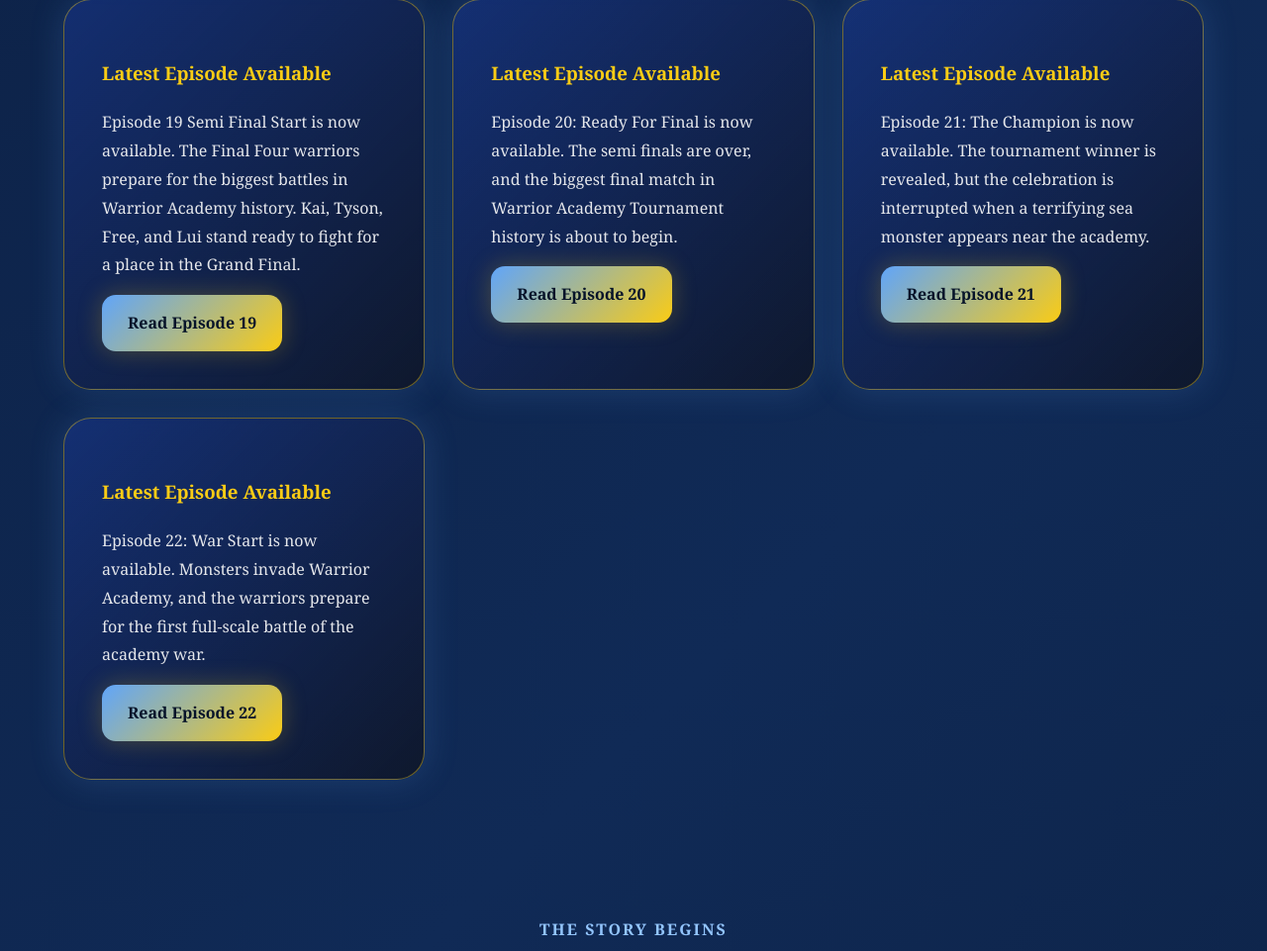
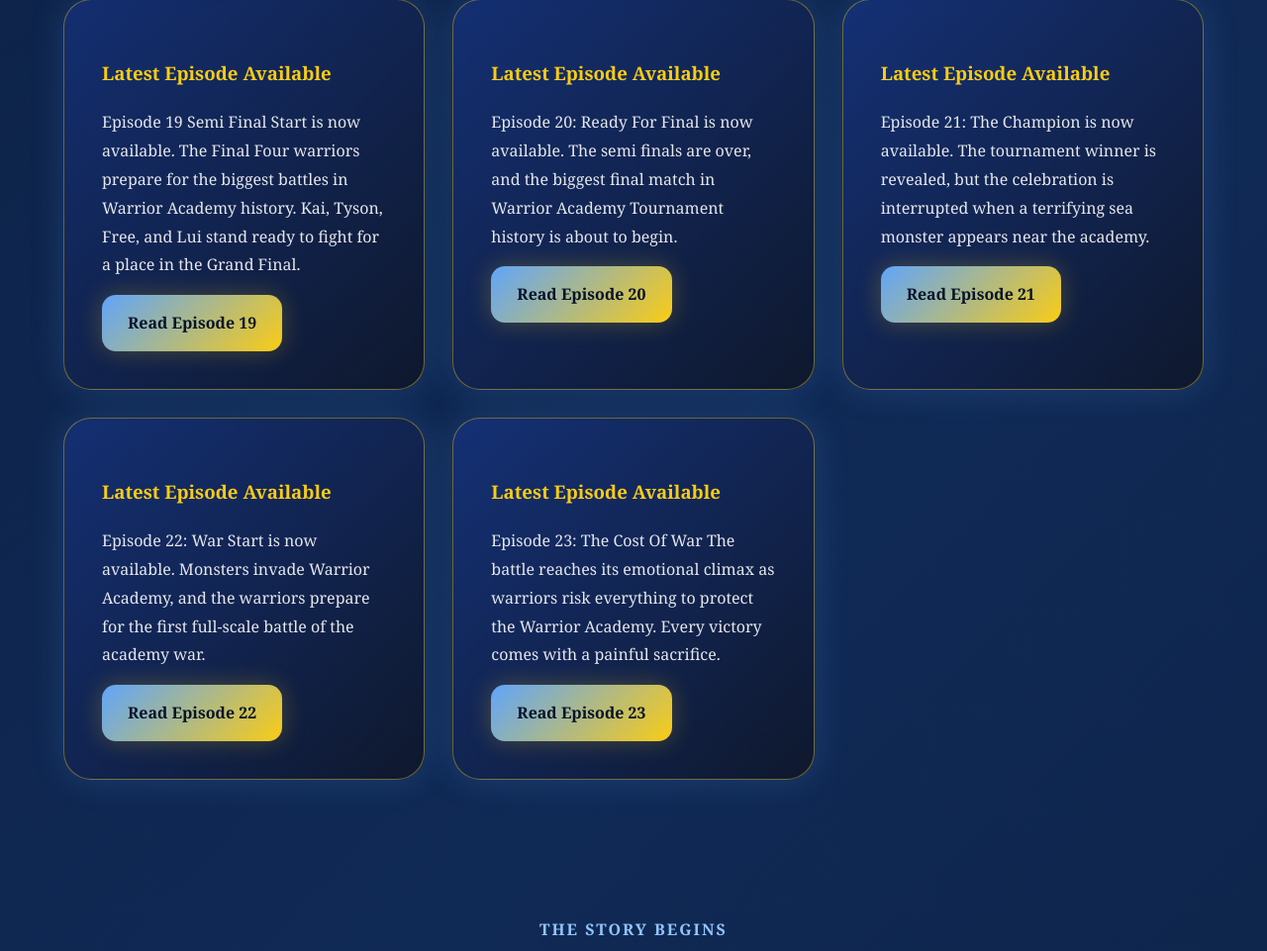
Before and after one commit to infinityaiworld001-cmd/my_world, a Flask app: page / in a window 1280 px wide. Shown: the part 3148-4109 px from the top of the page at 99% size. Run offline with Flask 3, Linux system fonts and the light colour scheme.

Commit message:
Update index.html

```diff
--- a/templates/index.html
+++ b/templates/index.html
@@ -464,6 +464,37 @@ Read Episode 19
     </a>
 </div>
 
+        <div class="story-box">
+
+<h3>
+
+Latest Episode Available
+
+</h3>
+
+<p>
+
+Episode 23:
+The Cost Of War
+
+The battle reaches its emotional climax as warriors
+risk everything to protect the Warrior Academy.
+Every victory comes with a painful sacrifice.
+
+</p>
+
+<a
+
+href="/manga/episode-23/1"
+
+class="btn">
+
+Read Episode 23
+
+</a>
+
+</div>
+
     </div>
 </section>
 
```
